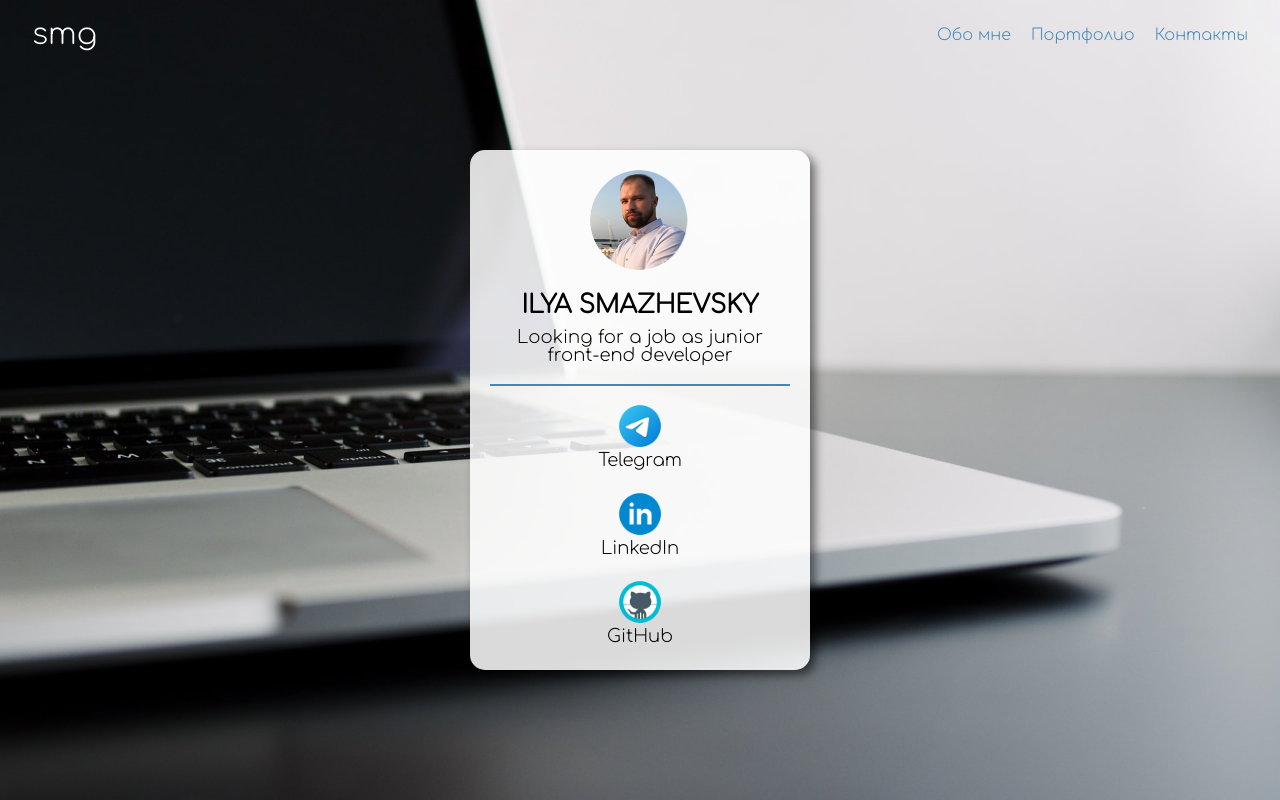
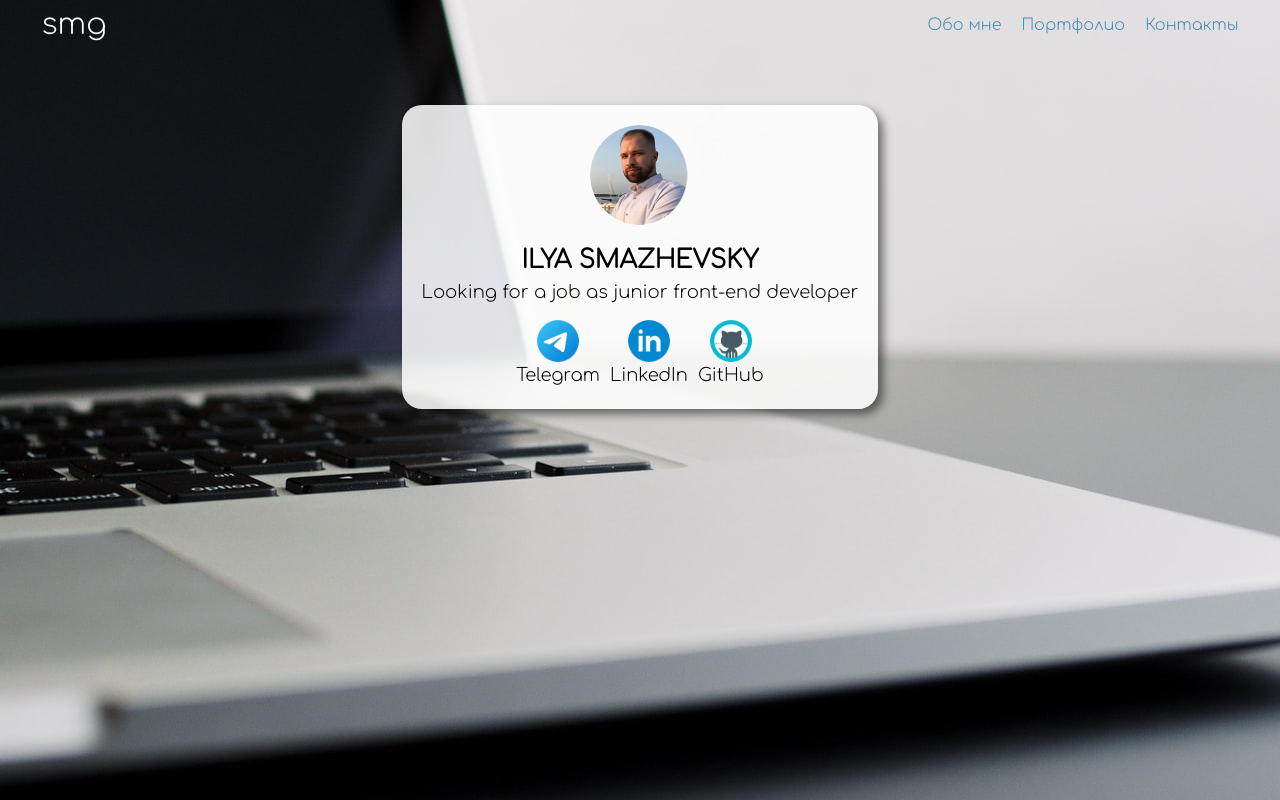
Before and after one commit to smozhevsky/links, a plain HTML site: page index.html in a window 1280 px wide. Both pictures are taken after a click on the link "Контакты". Drawn offline with Linux system fonts and the light colour scheme.

Commit message:
change userCard add @media

```diff
--- a/app.js
+++ b/app.js
@@ -10,5 +10,5 @@ menuButton.addEventListener("click", function () {
 });
 
 contactsButton.addEventListener("click", () => {
-  userLinks.style.display = 'block'
+  userLinks.style.display = 'flex'
 });
--- a/css/style.css
+++ b/css/style.css
@@ -1,4 +1,5 @@
 body {
+  background: url(/img/main.jpg) no-repeat center fixed;
   font-family: "Comfortaa", cursive;
 }
 
@@ -9,13 +10,8 @@ body {
 }
 
 .header {
-  width: 100%;
-  padding-top: 20px;
-  position: absolute;
-  top: 0;
-  left: 0;
-  right: 0;
-  z-index: 1000;
+  padding: 10px;
+  margin-bottom: 20px;
 }
 
 .header-inner {
@@ -54,13 +50,7 @@ body {
 }
 
 .intro {
-  background: url(/img/main.jpg) no-repeat center center fixed;
-  -webkit-background-size: cover;
-  -moz-background-size: cover;
-  -o-background-size: cover;
-  background-size: cover;
-  width: 100%;
-  height: 100vh;
+  margin-top: 55px;
 }
 
 .intro-inner {
@@ -68,19 +58,15 @@ body {
   flex-direction: column;
   justify-content: center;
   align-items: center;
-  height: 100vh;
 }
 
 .user-card {
   text-align: center;
   padding: 20px;
-  border-radius: 15px;
+  border-radius: 20px;
   background-color: #ffffffda;
   box-shadow: 5px 5px 10px rgba(0, 0, 0, 0.521);
-  /* font-family: monospace; */
   font-size: 18px;
-  width: 300px;
-  margin-top: 20px;
 }
 
 .user-avatar {
@@ -98,19 +84,8 @@ body {
 }
 
 .user-links {
-  /* display: flex; */
   display: none;
-  flex-direction: column;
   justify-content: center;
-}
-
-.user-links::before {
-  content: "";
-  height: 2px;
-  display: block;
-  background-color: rgba(67, 136, 185, 1);
-  text-align: center;
-  margin-top: 20px;
 }
 
 .user-social-logo {
@@ -188,7 +163,6 @@ body {
     top: 15px;
     background-color: #8888884d;
     width: 250px;
-    /* padding-bottom: 30px; */
     z-index: 1;
   }
   .nav.active {
@@ -205,3 +179,9 @@ body {
     margin: 10px 0 10px 0;
   }
 }
+
+@media (max-width: 300px) {
+  .user-links {
+    flex-direction: column;
+  }
+}
--- a/index.html
+++ b/index.html
@@ -17,7 +17,10 @@
     <div class="header">
       <div class="container">
         <div class="header-inner">
-          <a class="header-logo" href="#" rel="noopener noreferrer">smg</a>
+          <a class="header-logo" href="#" onclick="window.location.reload()"
+            >smg</a
+          >
+          <!--//TODO убрать все логику в js-->
           <nav class="nav">
             <ul class="nav-list">
               <li class="nav-link">
@@ -49,9 +52,9 @@
               </li>
             </ul>
           </nav>
+          <div class="menu-button"></div>
         </div>
         <!--header-inner-->
-        <div class="menu-button"></div>
       </div>
       <!--container-->
     </div>
@@ -64,7 +67,6 @@
             <img class="user-avatar" src="img/avatar.png" alt="avatar" />
             <h1 class="user-title">Ilya Smazhevsky</h1>
             <h2>Looking for a job as junior front-end developer</h2>
-
             <div class="user-links">
               <a
                 class="user-link"
@@ -73,7 +75,7 @@
               >
                 <img
                   class="user-social-logo"
-                  src="img/tg2.png"
+                  src="img/tg.png"
                   alt="Telegramm"
                 />Telegram
               </a>
```
Also changed, not shown: img/tg-icon.png (deleted), img/tg.png (renamed from img/tg2.png).
